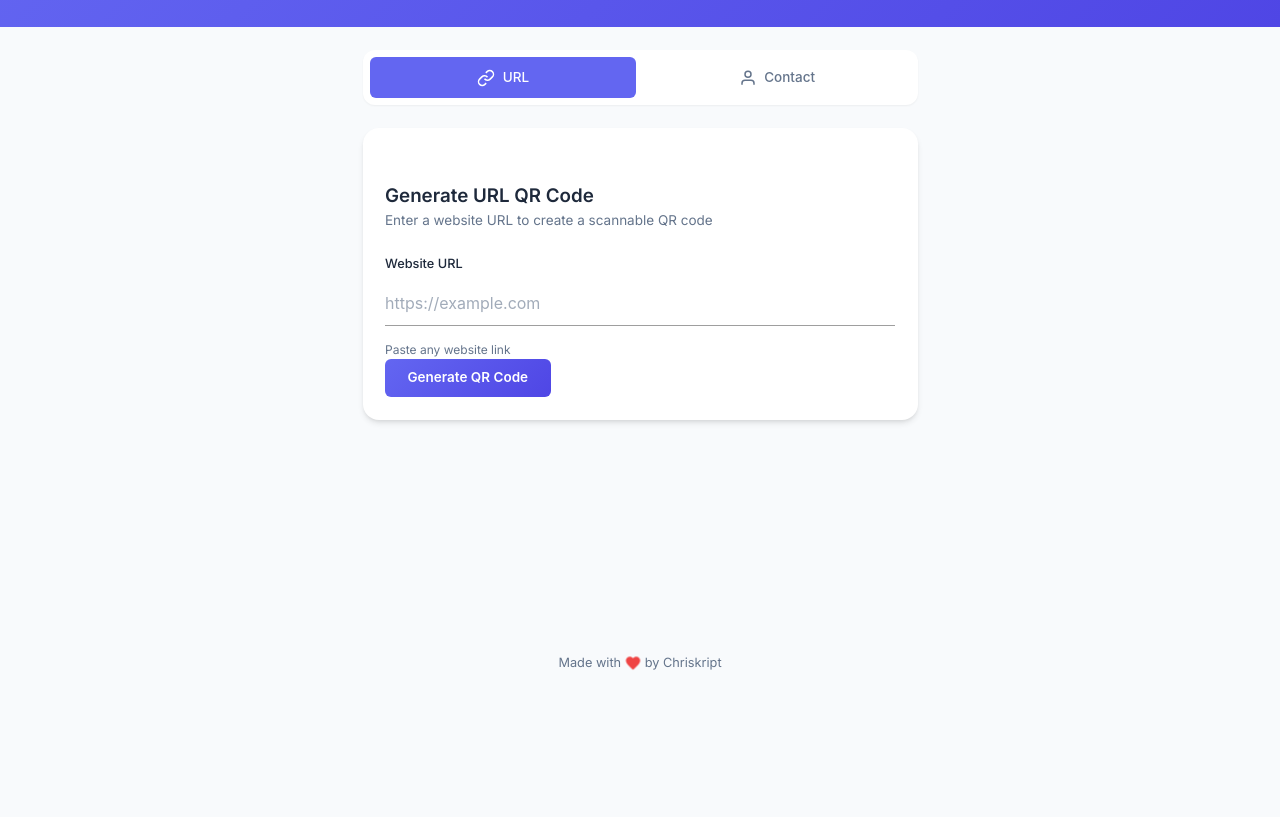
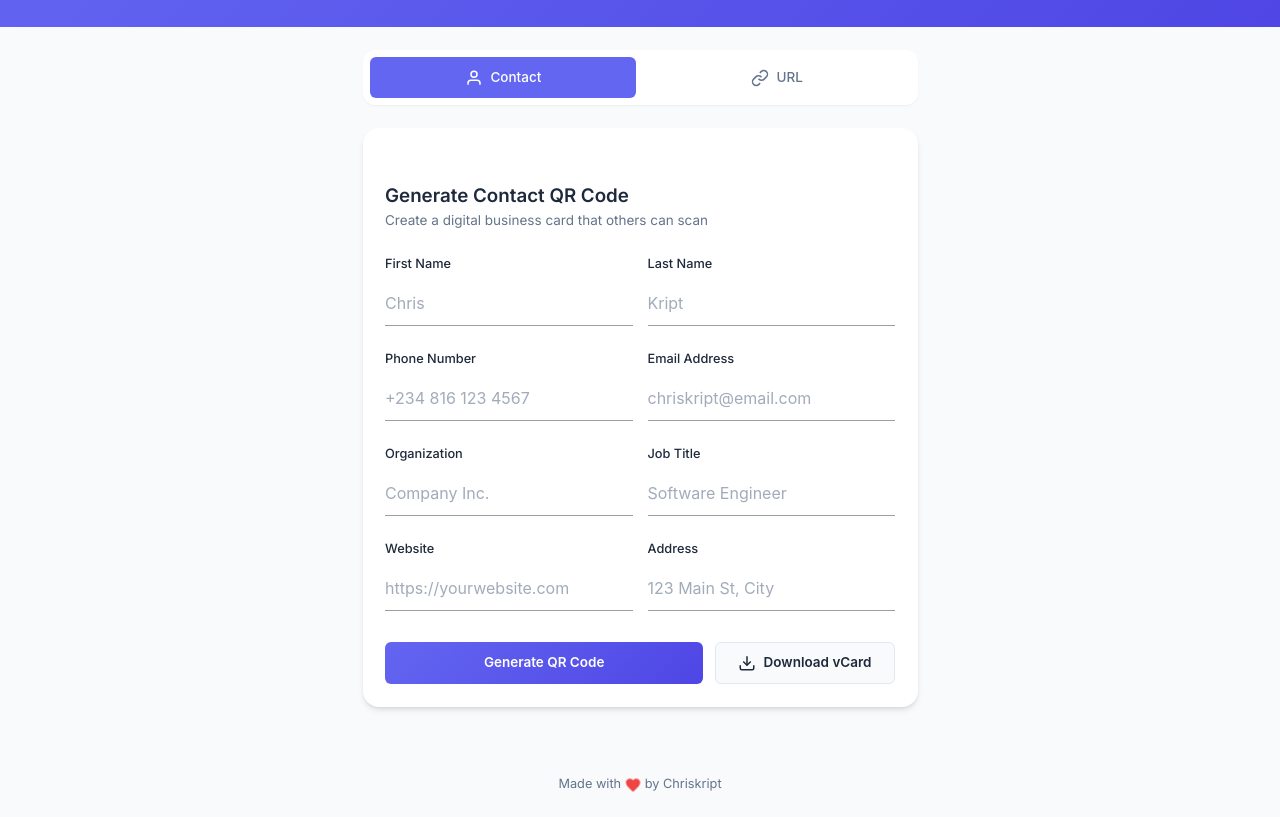
Before and after one commit to chriskript/qr-image-generator2, a website: page public/index.html in a window 1280 px wide. Shown: the part 104-921 px from the top of the page. Before the commit the page ends 800 px from the top, so only its background shows below. Drawn offline with nearby package versions, Linux system fonts and the light colour scheme.

Commit message:
make contact default state

```diff
--- a/public/index.html
+++ b/public/index.html
@@ -29,24 +29,24 @@
     <main class="container main-container">
       <!-- Mode Toggle Tabs -->
       <div class="tabs-container">
-        <button id="urlModeBtn" class="tab-btn active">
+        <button id="vcardModeBtn" class="tab-btn active">
+          <svg viewBox="0 0 24 24" fill="none" stroke="currentColor" stroke-width="2">
+            <path d="M20 21v-2a4 4 0 0 0-4-4H8a4 4 0 0 0-4 4v2"/>
+            <circle cx="12" cy="7" r="4"/>
+          </svg>
+          Contact
+        </button>
+        <button id="urlModeBtn" class="tab-btn">
           <svg viewBox="0 0 24 24" fill="none" stroke="currentColor" stroke-width="2">
             <path d="M10 13a5 5 0 0 0 7.54.54l3-3a5 5 0 0 0-7.07-7.07l-1.72 1.71"/>
             <path d="M14 11a5 5 0 0 0-7.54-.54l-3 3a5 5 0 0 0 7.07 7.07l1.71-1.71"/>
           </svg>
           URL
         </button>
-        <button id="vcardModeBtn" class="tab-btn">
-          <svg viewBox="0 0 24 24" fill="none" stroke="currentColor" stroke-width="2">
-            <path d="M20 21v-2a4 4 0 0 0-4-4H8a4 4 0 0 0-4 4v2"/>
-            <circle cx="12" cy="7" r="4"/>
-          </svg>
-          Contact
-        </button>
       </div>
 
       <!-- URL Form Card -->
-      <div id="urlFormContainer" class="form-card">
+      <div id="urlFormContainer" class="form-card hidden">
         <div class="card-header">
           <h2>Generate URL QR Code</h2>
           <p>Enter a website URL to create a scannable QR code</p>
@@ -65,7 +65,7 @@
       </div>
 
       <!-- vCard Form Card -->
-      <div id="vcardFormContainer" class="form-card hidden">
+      <div id="vcardFormContainer" class="form-card">
         <div class="card-header">
           <h2>Generate Contact QR Code</h2>
           <p>Create a digital business card that others can scan</p>
--- a/public/styles.css
+++ b/public/styles.css
@@ -318,7 +318,7 @@ body {
   transform: translateX(-50%);
   background: var(--text-primary);
   color: white;
-  padding: 0.875rem 1.5rem;
+  padding: 0.625rem 1.5rem;
   border-radius: var(--radius);
   font-size: 0.9rem;
   font-weight: 500;
```
